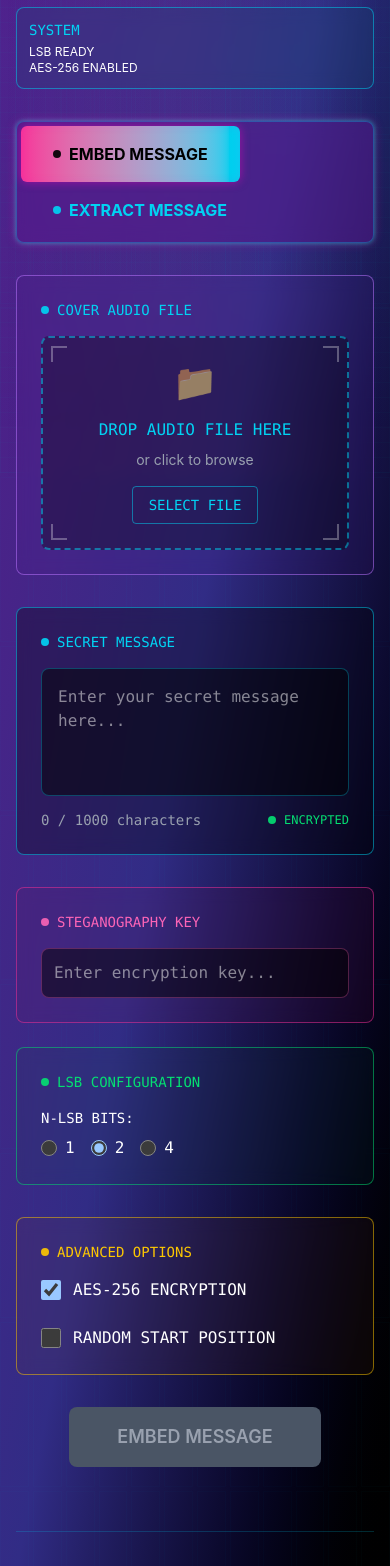
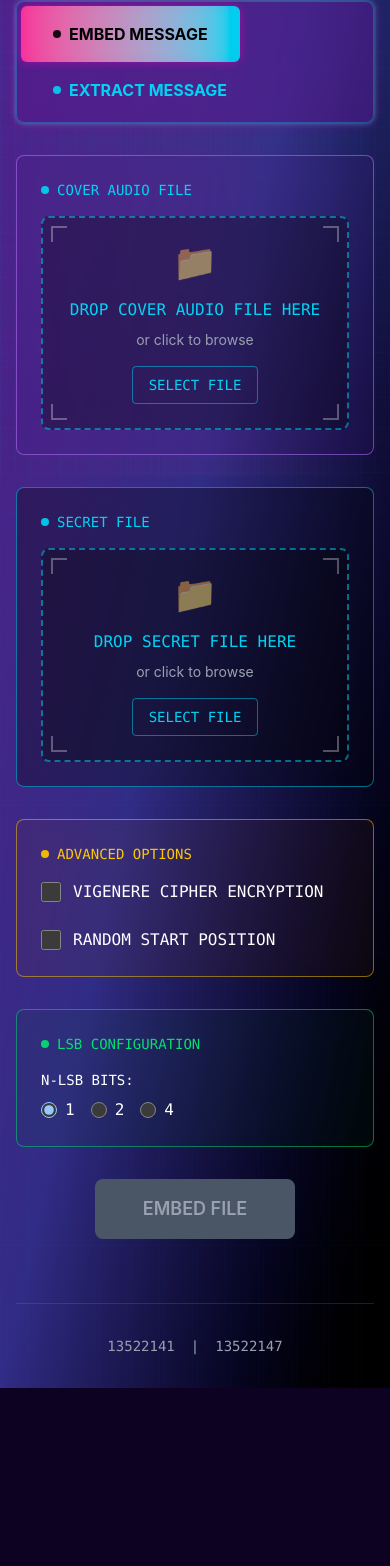
Before and after one commit to Nerggg/Audio-Steganography-LSB, a React app in the folder frontend/: page / in a window 390 px wide. Shown: the part 368-1934 px from the top of the page. After the commit the page ends 1756 px from the top, so only its background shows below. Built offline with nearby package versions, Linux system fonts and the light colour scheme; the HTML template or start-up script is replaced by a standard one.

Commit message:
feat: adjusting front end ui to match the needed inputs

```diff
--- a/frontend/src/App.tsx
+++ b/frontend/src/App.tsx
@@ -127,16 +127,9 @@ function App() {
         <footer className="mt-16 text-center">
           <div className="border-t border-cyan-400/20 pt-8">
             <div className="flex justify-center items-center gap-4 text-sm text-gray-400 font-mono">
-              <span className="flex items-center gap-1">
-                <div className="w-2 h-2 bg-green-400 rounded-full animate-pulse"></div>
-                SYSTEM ONLINE
-              </span>
+              <span>13522141</span>
               <span>|</span>
-              <span>ENCRYPTION: AES-256</span>
-              <span>|</span>
-              <span>LSB: 1-4 BITS</span>
-              <span>|</span>
-              <span className="hologram">CYBERSTEG v2.1.84</span>
+              <span>13522147</span>
             </div>
           </div>
         </footer>
--- a/frontend/src/components/EmbedPanel.tsx
+++ b/frontend/src/components/EmbedPanel.tsx
@@ -16,11 +16,11 @@ interface EmbedPanelProps {
 const EmbedPanel: React.FC<EmbedPanelProps> = ({ onStatusUpdate, onCapacityUpdate, onEmbedComplete }) => {
   const [coverAudio, setCoverAudio] = useState<UploadedFile | undefined>()
   const [stegoAudio, setStegoAudio] = useState<UploadedFile | undefined>()
-  const [message, setMessage] = useState("")
+  const [secretFile, setSecretFile] = useState<UploadedFile | undefined>()
   const [options, setOptions] = useState<EmbedOptions>({
     stegKey: "",
-    nLSB: 2,
-    encrypt: true,
+    nLSB: 1,
+    encrypt: false,
     randomStart: false,
   })
   const [isEmbedding, setIsEmbedding] = useState(false)
@@ -56,13 +56,17 @@ const EmbedPanel: React.FC<EmbedPanelProps> = ({ onStatusUpdate, onCapacityUpdat
     setStegoAudio(undefined) // Clear previous result
   }
 
+  const handleSecretFileSelect = (file: UploadedFile) => {
+    setSecretFile(file)
+  }
+
   const handleEmbed = async () => {
-    if (!coverAudio || !message.trim()) return
+    if (!coverAudio || !secretFile) return
 
     setIsEmbedding(true)
     onStatusUpdate({
       isLoading: true,
-      message: "Embedding message into audio...",
+      message: "Embedding file into audio...",
       type: "info",
     })
 
@@ -87,14 +91,14 @@ const EmbedPanel: React.FC<EmbedPanelProps> = ({ onStatusUpdate, onCapacityUpdat
         success: true,
         psnr,
         stegoAudioUrl: stegoFile.url,
-        message: "Message successfully embedded",
+        message: "File successfully embedded",
       }
 
       onEmbedComplete(result)
     } catch (error) {
       const result: EmbedResult = {
         success: false,
-        message: "Failed to embed message",
+        message: "Failed to embed file",
       }
       onEmbedComplete(result)
     } finally {
@@ -102,7 +106,18 @@ const EmbedPanel: React.FC<EmbedPanelProps> = ({ onStatusUpdate, onCapacityUpdat
     }
   }
 
-  const isEmbedReady = coverAudio && message.trim() && options.stegKey.trim()
+  const isEmbedReady = coverAudio && secretFile && (options.encrypt || options.randomStart ? options.stegKey.trim() : true)
+
+  const getKeyPlaceholder = () => {
+    if (options.encrypt && options.randomStart) {
+      return "Enter secret key for encryption and random seed..."
+    } else if (options.encrypt) {
+      return "Enter secret key for encryption..."
+    } else if (options.randomStart) {
+      return "Enter secret key for random seed..."
+    }
+    return ""
+  }
 
   return (
     <div className="space-y-8">
@@ -116,46 +131,61 @@ const EmbedPanel: React.FC<EmbedPanelProps> = ({ onStatusUpdate, onCapacityUpdat
         />
       </div>
 
-      {/* Message Input */}
+      {/* Secret File Upload */}
       <div className="border border-cyan-400/50 rounded-lg p-6 bg-black/30 backdrop-blur-sm">
-        <div className="text-cyan-400 font-mono text-sm mb-4 flex items-center gap-2">
-          <span className="w-2 h-2 bg-cyan-400 rounded-full animate-pulse"></span>
-          SECRET MESSAGE
+        <FileUpload
+          onFileSelect={handleSecretFileSelect}
+          accept="*/*"
+          label="SECRET FILE"
+          currentFile={secretFile}
+        />
       </div>
 
-        <textarea
-          value={message}
-          onChange={(e) => setMessage(e.target.value)}
-          placeholder="Enter your secret message here..."
-          className="w-full h-32 bg-black/50 border border-cyan-400/30 rounded-lg p-4 text-white font-mono resize-none focus:border-cyan-400 focus:outline-none focus:ring-2 focus:ring-cyan-400/25 transition-all"
-          maxLength={1000}
-        />
-
-        <div className="flex justify-between items-center mt-2 text-sm">
-          <span className="text-gray-400 font-mono">{message.length} / 1000 characters</span>
-          <div className="flex items-center gap-2">
-            <div className="w-2 h-2 bg-green-400 rounded-full animate-pulse"></div>
-            <span className="text-green-400 font-mono text-xs">ENCRYPTED</span>
-          </div>
-        </div>
+      {/* Advanced Options */}
+      <div className="border border-yellow-400/50 rounded-lg p-6 bg-yellow-900/10 backdrop-blur-sm">
+        <div className="text-yellow-400 font-mono text-sm mb-4 flex items-center gap-2">
+          <span className="w-2 h-2 bg-yellow-400 rounded-full animate-pulse"></span>
+          ADVANCED OPTIONS
         </div>
 
-      {/* Steganography Options */}
         <div className="grid grid-cols-1 md:grid-cols-2 gap-6">
-        {/* Stego Key */}
-        <div className="border border-pink-500/50 rounded-lg p-6 bg-pink-900/10 backdrop-blur-sm">
+          <label className="flex items-center gap-3 cursor-pointer">
+            <input
+              type="checkbox"
+              checked={options.encrypt}
+              onChange={(e) => setOptions({ ...options, encrypt: e.target.checked })}
+              className="w-5 h-5 text-yellow-400 bg-black border-yellow-400 rounded focus:ring-yellow-400 focus:ring-2"
+            />
+            <span className="text-white font-mono">VIGENERE CIPHER ENCRYPTION</span>
+          </label>
+
+          <label className="flex items-center gap-3 cursor-pointer">
+            <input
+              type="checkbox"
+              checked={options.randomStart}
+              onChange={(e) => setOptions({ ...options, randomStart: e.target.checked })}
+              className="w-5 h-5 text-yellow-400 bg-black border-yellow-400 rounded focus:ring-yellow-400 focus:ring-2"
+            />
+            <span className="text-white font-mono">RANDOM START POSITION</span>
+          </label>
+        </div>
+
+        {(options.encrypt || options.randomStart) && (
+          <div className="mt-6 border border-pink-500/50 rounded-lg p-6 bg-pink-900/10 backdrop-blur-sm">
             <div className="text-pink-400 font-mono text-sm mb-4 flex items-center gap-2">
               <span className="w-2 h-2 bg-pink-400 rounded-full animate-pulse"></span>
-            STEGANOGRAPHY KEY
+              SECRET KEY
             </div>
 
             <input
               type="password"
               value={options.stegKey}
               onChange={(e) => setOptions({ ...options, stegKey: e.target.value })}
-            placeholder="Enter encryption key..."
+              placeholder={getKeyPlaceholder()}
               className="w-full bg-black/50 border border-pink-400/30 rounded-lg p-3 text-white font-mono focus:border-pink-400 focus:outline-none focus:ring-2 focus:ring-pink-400/25 transition-all"
             />
+          </div>
+        )}
       </div>
 
       {/* LSB Options */}
@@ -186,37 +216,6 @@ const EmbedPanel: React.FC<EmbedPanelProps> = ({ onStatusUpdate, onCapacityUpdat
           </div>
         </div>
       </div>
-      </div>
-
-      {/* Advanced Options */}
-      <div className="border border-yellow-400/50 rounded-lg p-6 bg-yellow-900/10 backdrop-blur-sm">
-        <div className="text-yellow-400 font-mono text-sm mb-4 flex items-center gap-2">
-          <span className="w-2 h-2 bg-yellow-400 rounded-full animate-pulse"></span>
-          ADVANCED OPTIONS
-        </div>
-
-        <div className="grid grid-cols-1 md:grid-cols-2 gap-6">
-          <label className="flex items-center gap-3 cursor-pointer">
-            <input
-              type="checkbox"
-              checked={options.encrypt}
-              onChange={(e) => setOptions({ ...options, encrypt: e.target.checked })}
-              className="w-5 h-5 text-yellow-400 bg-black border-yellow-400 rounded focus:ring-yellow-400 focus:ring-2"
-            />
-            <span className="text-white font-mono">AES-256 ENCRYPTION</span>
-          </label>
-
-          <label className="flex items-center gap-3 cursor-pointer">
-            <input
-              type="checkbox"
-              checked={options.randomStart}
-              onChange={(e) => setOptions({ ...options, randomStart: e.target.checked })}
-              className="w-5 h-5 text-yellow-400 bg-black border-yellow-400 rounded focus:ring-yellow-400 focus:ring-2"
-            />
-            <span className="text-white font-mono">RANDOM START POSITION</span>
-          </label>
-        </div>
-      </div>
 
       {/* Embed Button */}
       <div className="flex justify-center">
@@ -226,7 +225,7 @@ const EmbedPanel: React.FC<EmbedPanelProps> = ({ onStatusUpdate, onCapacityUpdat
           variant="primary"
           className="px-12 py-4 text-lg"
         >
-          {isEmbedding ? "EMBEDDING..." : "EMBED MESSAGE"}
+          {isEmbedding ? "EMBEDDING..." : "EMBED FILE"}
         </Button>
       </div>
 
--- a/frontend/src/components/FileUpload.tsx
+++ b/frontend/src/components/FileUpload.tsx
@@ -130,7 +130,7 @@ const FileUpload: React.FC<FileUploadProps> = ({ onFileSelect, accept = "audio/*
         ) : (
           <div className="text-center">
             <div className="text-4xl mb-4 opacity-50">📁</div>
-            <p className="text-cyan-400 font-mono mb-2">DROP AUDIO FILE HERE</p>
+            <p className="text-cyan-400 font-mono mb-2">DROP {label} HERE</p>
             <p className="text-gray-400 text-sm mb-4">or click to browse</p>
             <div className="inline-block px-4 py-2 border border-cyan-400/50 rounded text-cyan-400 text-sm font-mono hover:bg-cyan-400/10 transition-colors">
               SELECT FILE
--- a/frontend/src/components/Header.tsx
+++ b/frontend/src/components/Header.tsx
@@ -15,11 +15,6 @@ const Header: React.FC = () => {
 
         {/* Subtitle */}
         <p className="text-xl md:text-2xl text-cyan-400 font-light tracking-wider mb-2">AUDIO STEGANOGRAPHY TERMINAL</p>
-
-        {/* Version indicator */}
-        <div className="inline-block px-4 py-1 border border-cyan-400/50 rounded-full text-sm text-cyan-400 bg-purple-900/30">
-          v2.1.84 - CLASSIFIED
-        </div>
 
         {/* Animated scanline */}
         <div className="absolute top-0 left-0 right-0 h-full overflow-hidden pointer-events-none">
--- a/frontend/src/components/StatusDisplay.tsx
+++ b/frontend/src/components/StatusDisplay.tsx
@@ -60,15 +60,6 @@ const StatusDisplay: React.FC<StatusDisplayProps> = ({ status, capacity, psnr })
             <div className="text-white text-lg font-bold">{psnr.toFixed(2)} dB</div>
           </div>
         )}
-
-        {/* System info */}
-        <div className="border border-cyan-400/50 rounded-lg p-3 bg-cyan-900/20 backdrop-blur-sm">
-          <div className="text-cyan-400 font-mono text-sm mb-1">SYSTEM</div>
-          <div className="text-white text-xs">
-            <div>LSB READY</div>
-            <div>AES-256 ENABLED</div>
-          </div>
-        </div>
       </div>
     </div>
   )
```
Lines whose indentation alone changed are shown as unchanged.
